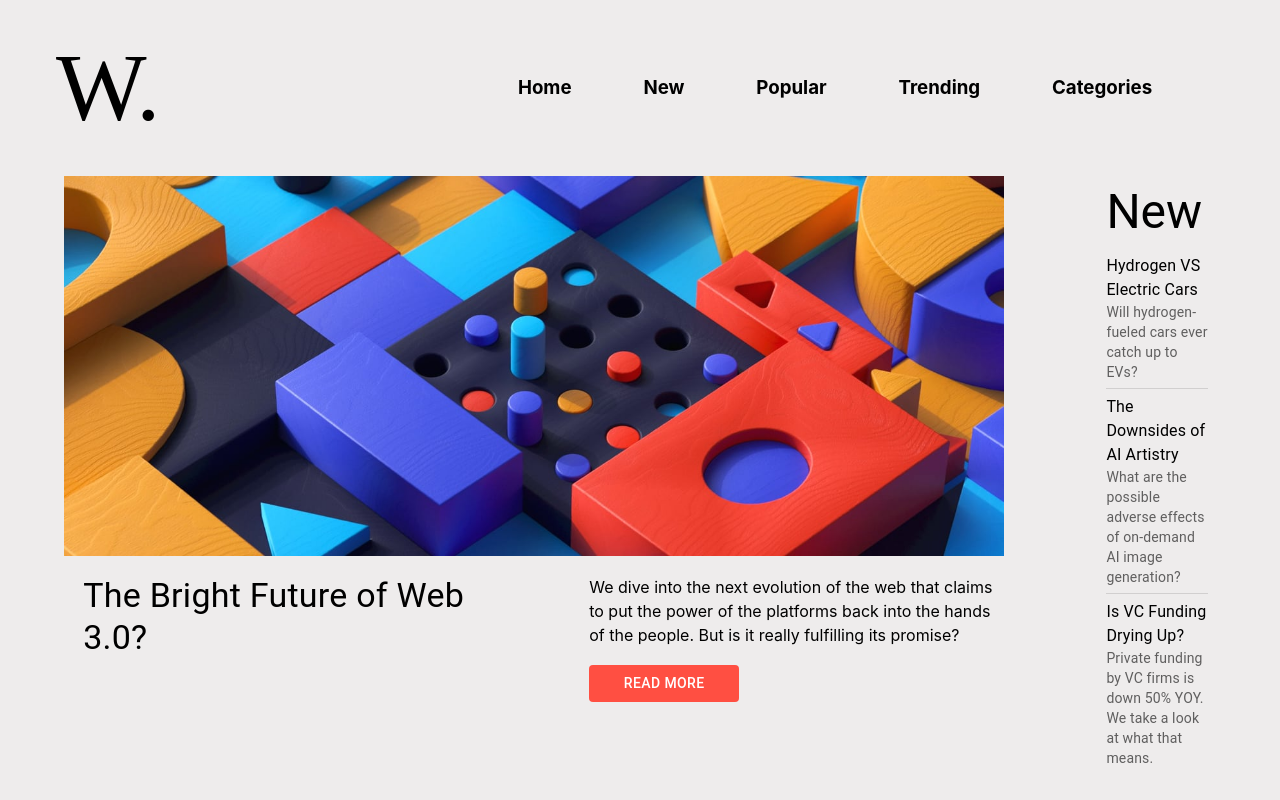
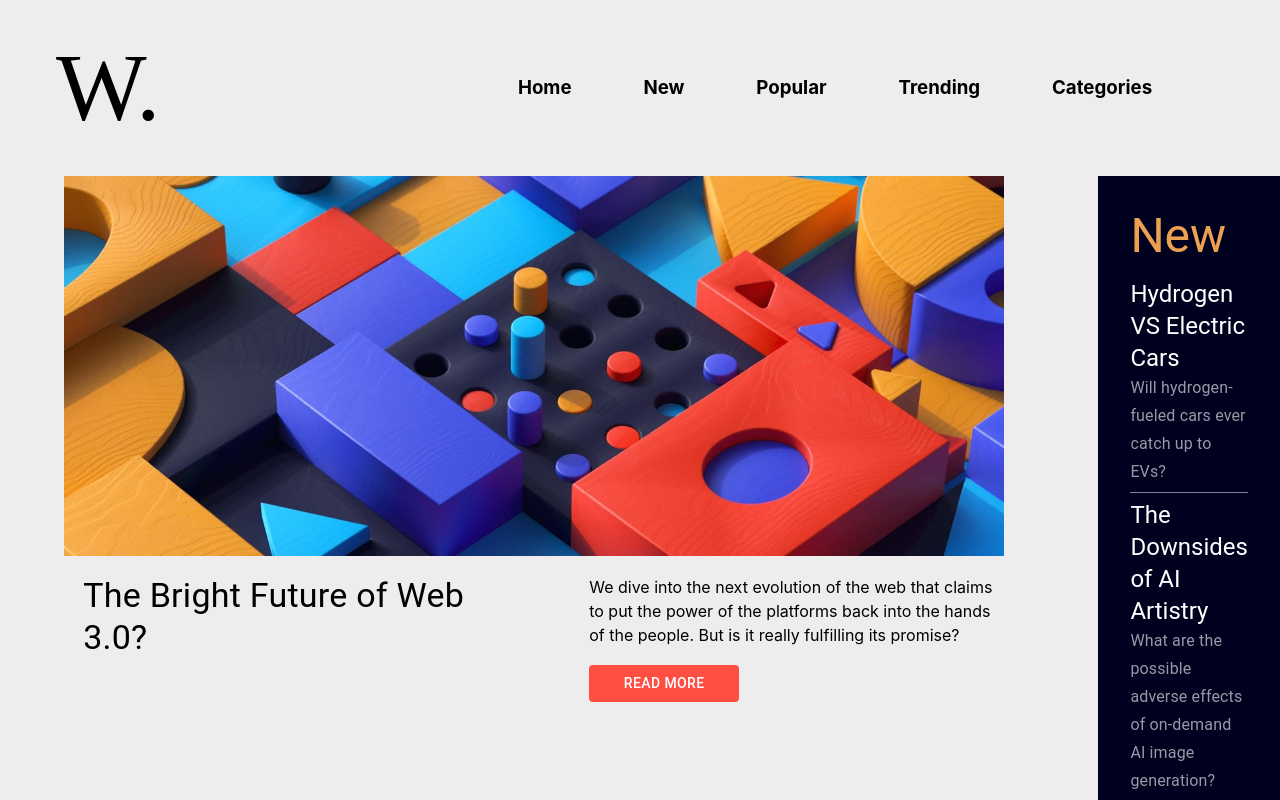
Before and after one commit to Proton-number/news-homepage, a React (Vite) app: page / in a window 1280 px wide. Shown: the top 800 px of the page. Built offline with nearby package versions, Linux system fonts and the light colour scheme.

Commit message:
small adjustments

```diff
--- a/src/components/Desktop/DesktopMiddle/Middle.jsx
+++ b/src/components/Desktop/DesktopMiddle/Middle.jsx
@@ -89,36 +89,53 @@ function Middle() {
             sm:'180px', //600
             md: '200px', //900
             lg: '280px' //1200
-        }
+        },
+        backgroundColor:'hsl(240, 100%, 6%)'
         }}
-        p={{lg: 1}}
+        p={{lg: 4}}
+        spacing={4}
         >
 
-     <Typography variant='h3'>New</Typography>
+     <Typography variant='h3' sx={{color:'hsl(31, 80%, 62%)'}}>New</Typography>
 
      <List>
 
 
 <ListItem disablePadding>
 
-  <ListItemText primary='Hydrogen VS Electric Cars' secondary='Will hydrogen-fueled cars ever catch up to EVs?'/>
+<ListItemText
+disableTypography
+primary={<Typography variant='h5' style={{color:'white'}}>Hydrogen VS Electric Cars</Typography>}
+secondary={<Typography variant='subtitle1' style={{color:'white', opacity:'60%'}}>Will hydrogen-fueled cars ever catch up to EVs?</Typography>}
+/>
 
 </ListItem>
 
-<Divider/>
+<Divider style={{backgroundColor:'white', opacity:'60%'}}/>
 
 <ListItem disablePadding>
 
-  <ListItemText primary='The Downsides of AI Artistry' secondary='What are the possible adverse effects of on-demand AI image generation?'/>
+
+<ListItemText
+disableTypography
+primary={<Typography variant='h5' style={{color:'white'}}>The Downsides of AI Artistry</Typography>}
+secondary={<Typography variant='subtitle1' style={{color:'white', opacity:'60%'}}>What are the possible adverse effects of on-demand AI image generation?</Typography>}
+/>
+
 
 </ListItem>
 
-<Divider/>
+<Divider style={{backgroundColor:'white', opacity:'60%'}}/>
 
 
 <ListItem disablePadding>
 
-  <ListItemText primary='Is VC Funding Drying Up?' secondary='Private funding by VC firms is down 50% YOY. We take a look at what that means.'/>
+<ListItemText
+disableTypography
+primary={<Typography variant='h5' style={{color:'white'}}>Is VC Funding Drying Up?</Typography>}
+secondary={<Typography variant='subtitle1' style={{color:'white', opacity:'60%'}}>Private funding by VC firms is down 50% YOY. We take a look at what that means.</Typography>}
+/>
+
 
 </ListItem>
 
```
